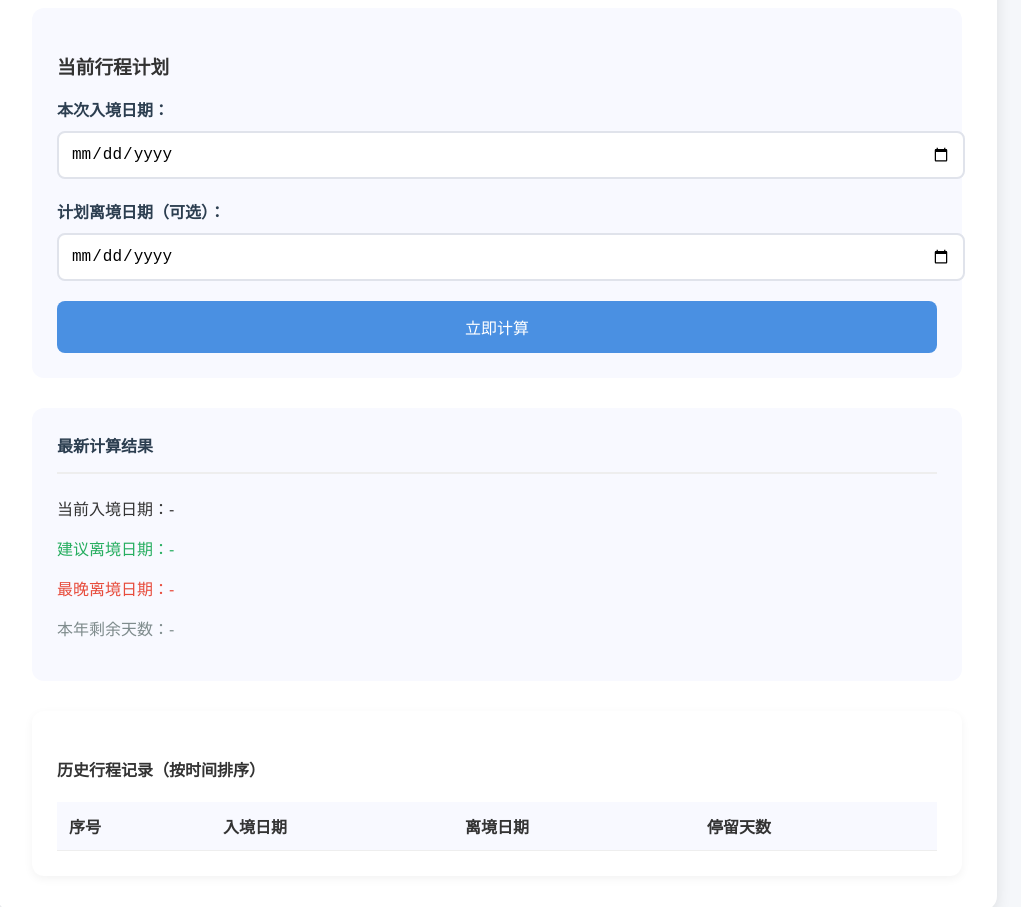
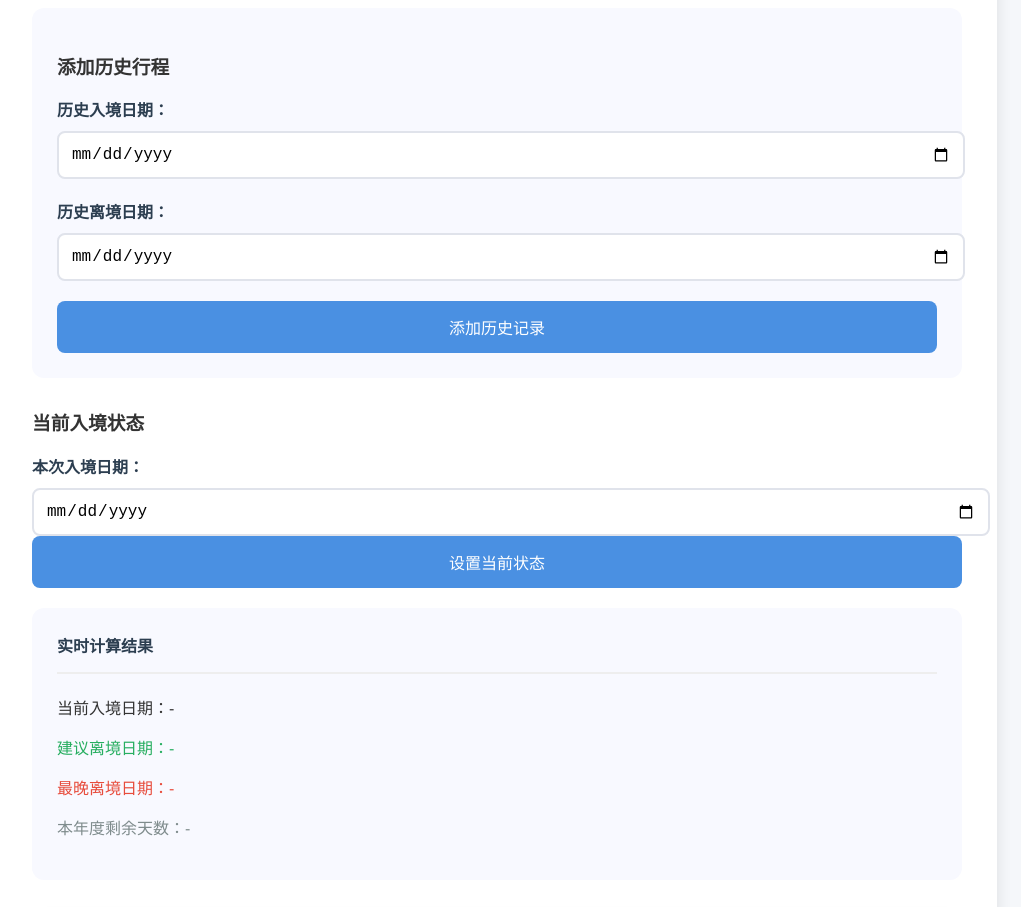
Before and after one commit to DavidMZhu/visa-calculator, a plain HTML site: page index.html in a window 1280 px wide. Shown: the part 146-1053 px from the top of the page, without its empty margins (143-1164 px from the left). Drawn offline with Linux system fonts and the light colour scheme.

Commit message:
Update index.html

```diff
--- a/index.html
+++ b/index.html
@@ -1,41 +1,58 @@
 <!DOCTYPE html>
 <html>
 <head>
-    <title>智能签证天数计算器</title>
+    <title>签证停留计算器</title>
     <link rel="stylesheet" href="style.css">
 </head>
 <body>
     <div class="container">
-        <h1>智能签证天数计算器</h1>
+        <h1>签证停留智能计算器</h1>
 
+        <!-- 历史记录输入区 -->
         <div class="input-section">
-            <h3>当前行程计划</h3>
+            <h3>添加历史行程</h3>
+            <div class="input-group">
+                <label>历史入境日期：</label>
+                <input type="date" id="historyEntry">
+            </div>
+            <div class="input-group">
+                <label>历史离境日期：</label>
+                <input type="date" id="historyExit">
+            </div>
+            <button onclick="addHistory()">添加历史记录</button>
+        </div>
+
+        <!-- 当前状态输入区 -->
+        <div class="current-section">
+            <h3>当前入境状态</h3>
             <div class="input-group">
                 <label>本次入境日期：</label>
-                <input type="date" id="currentEntry" required>
+                <input type="date" id="currentEntry">
+                <button onclick="setCurrent()" class="secondary">设置当前状态</button>
             </div>
-            <div class="input-group">
-                <label>计划离境日期（可选）：</label>
-                <input type="date" id="plannedExit">
-            </div>
-            <button onclick="handleSubmission()">立即计算</button>
         </div>
 
+        <!-- 结果显示区 -->
         <div class="result-section">
             <div class="result-card">
-                <h4>最新计算结果</h4>
-                <p>当前入境日期：<span id="displayEntry">-</span></p>
-                <p class="recommended">建议离境日期：<span id="recommendedDate">-</span></p>
-                <p class="deadline">最晚离境日期：<span id="maxDate">-</span></p>
-                <p class="remaining">本年剩余天数：<span id="remainingDays">-</span></p>
+                <h4>实时计算结果</h4>
+                <div id="inCountryResult">
+                    <p>当前入境日期：<span id="currentEntryDisplay">-</span></p>
+                    <p class="recommended">建议离境日期：<span id="recommendedDate">-</span></p>
+                    <p class="deadline">最晚离境日期：<span id="maxDate">-</span></p>
+                </div>
+                <div id="outCountryResult">
+                    <p class="remaining">本年度剩余天数：<span id="remainingDays">-</span></p>
+                </div>
             </div>
 
+            <!-- 历史记录展示 -->
             <div class="history-section">
-                <h4>历史行程记录（按时间排序）</h4>
+                <h4>历史行程记录</h4>
                 <table id="tripTable">
                     <thead>
                         <tr>
-                            <th>序号</th>
+                            <th>类型</th>
                             <th>入境日期</th>
                             <th>离境日期</th>
                             <th>停留天数</th>
```
